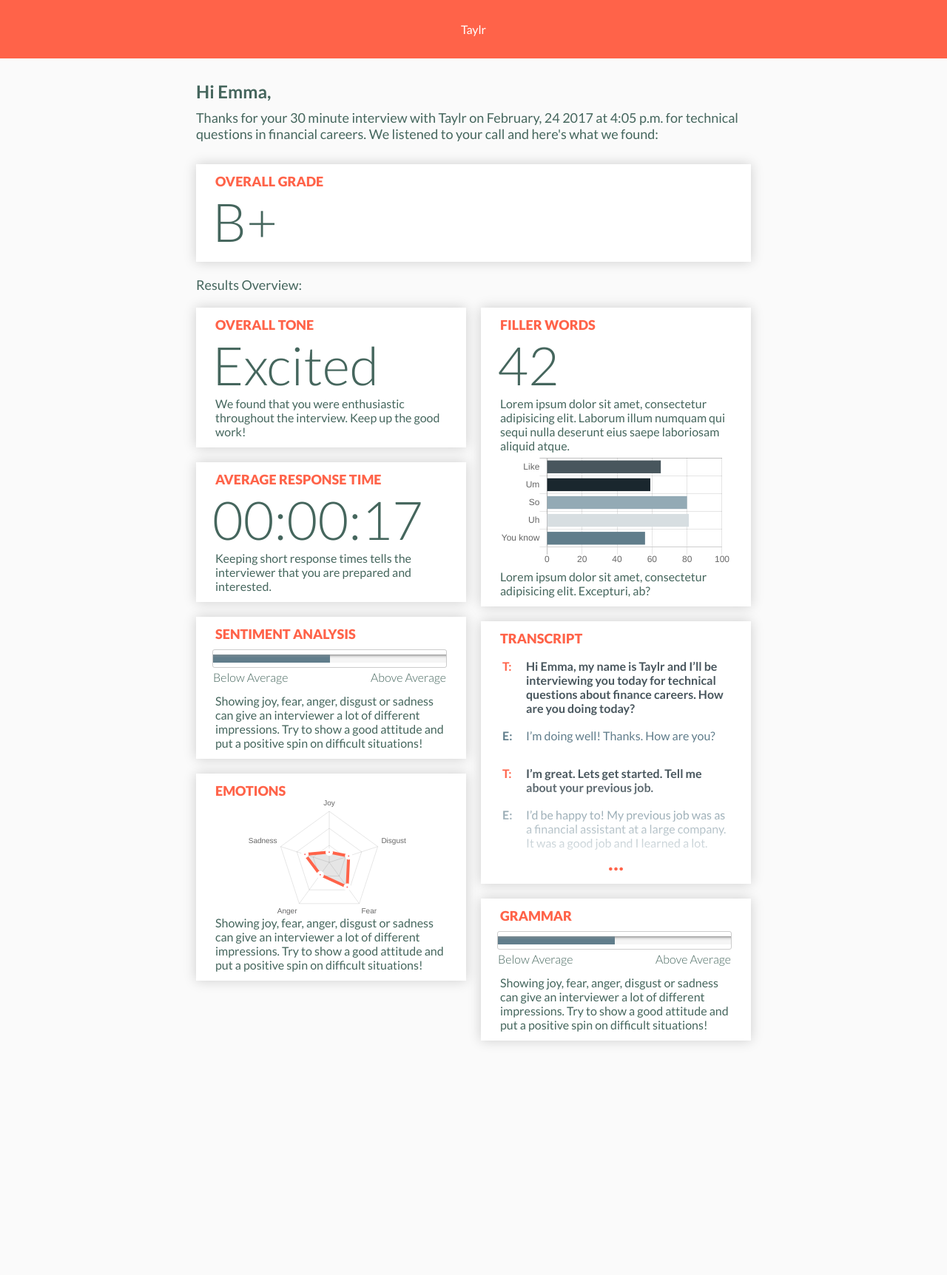
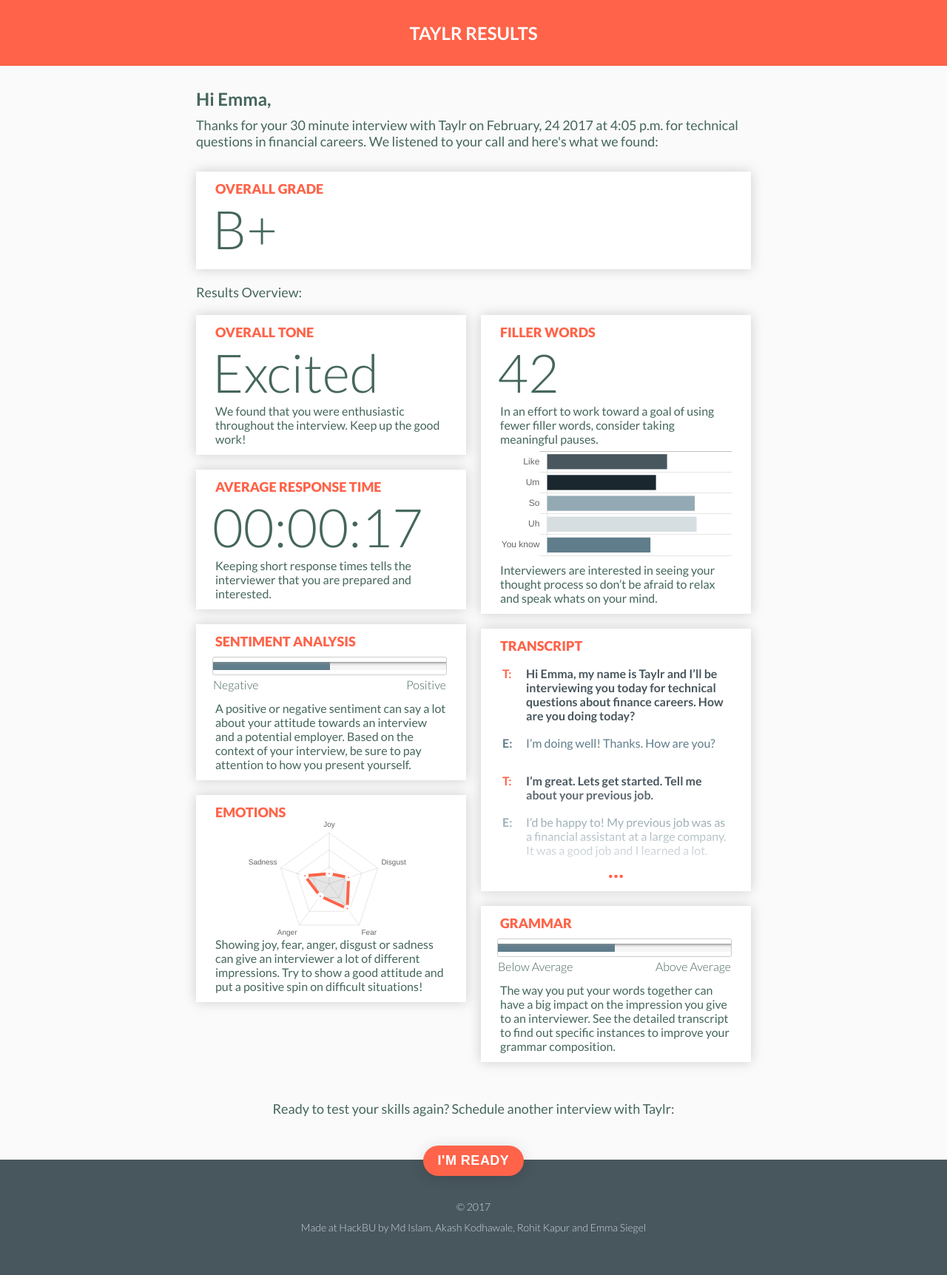
Before and after one commit to mdnahian/taylor, a plain HTML site: page dashboard.html in a window 1280 px wide. Shown: the whole page at 74% size. Before the commit the page ends 1427 px from the top, so only its background shows below. Drawn offline with nearby package versions, Linux system fonts and the light colour scheme.

Commit message:
many changes to front-end

```diff
--- a/dashboard.html
+++ b/dashboard.html
@@ -50,7 +50,7 @@
     </head>
     <body>
         <nav>
-            <div>Taylr</div>
+            <div>Taylr Results</div>
         </nav>
         <div class="main">
             <div class="text half section">
@@ -88,12 +88,10 @@
             <div class="card">
                 <div class="container">
                     <div class="header">Sentiment Analysis</div>
-                    <div class="result meter">
+                    <div class="result sent-meter meter">
                         <meter max=100 min=0 value=50></meter>
                     </div>
-                    <div class="subtext">
-                        Showing joy, fear, anger, disgust or sadness can give an interviewer a lot of different impressions. Try to show a good attitude and put a positive spin on difficult situations!
-                    </div>
+                    <div class="subtext">A positive or negative sentiment can say a lot about your attitude towards an interview and a potential employer. Based on the context of your interview, be sure to pay attention to how you present yourself.</div>
                 </div>
             </div>
             <div class="card">
@@ -160,7 +158,7 @@
                     <div class="result"><span id="filler">42</span></div>
                     <script>animateNumber(42, 'filler');</script>
                     <div class="subtext">
-                        Lorem ipsum dolor sit amet, consectetur adipisicing elit. Laborum illum numquam qui sequi nulla deserunt eius saepe laboriosam aliquid atque.
+                        In an effort to work toward a goal of using fewer filler words, consider taking meaningful pauses.
                     </div>
                     <div class="result">
                         <canvas id="fillerWords"></canvas>
@@ -187,17 +185,19 @@
                                         ]
                                 },
                                 options: {
-                                    gridLines: {
-                                        display: false
-                                    },
                                     scales: {
                                         xAxes: [{
-                                            stacked: true
+                                            stacked: true,
+                                            gridLines: {
+                                                display: false
+                                            },
+                                            ticks: {
+                                                display: false
+                                            }
                                         }],
                                         yAxes: [{
                                             stacked: true
                                         }],
-                                        display: false
                                     },
                                     legend: {
                                         display: false,
@@ -210,7 +210,7 @@
                         </script>
                     </div>
                     <div class="subtext">
-                        Lorem ipsum dolor sit amet, consectetur adipisicing elit. Excepturi, ab?
+                        Interviewers are interested in seeing your thought process so don’t be afraid to relax and speak whats on your mind.
                     </div>
                 </div>
             </div>
@@ -251,11 +251,17 @@
                     <div class="result meter">
                         <meter max=100 min=0 value=50></meter>
                     </div>
-                    <div class="subtext">
-                        Showing joy, fear, anger, disgust or sadness can give an interviewer a lot of different impressions. Try to show a good attitude and put a positive spin on difficult situations!
-                    </div>
+                    <div class="subtext">The way you put your words together can have a big impact on the impression you give to an interviewer. See the detailed transcript to find out specific instances to improve your grammar composition.</div>
                 </div>
             </div>
         </div>
+        <div class="main single footer">
+            <div class="simple">Ready to test your skills again? Schedule another interview with Taylr:</div><br>
+            <div class="full button footer"><a href="index.html"><button><div>I'm Ready</div></button></a></div>
+        </div>
+        <footer>
+            <div class="foot-txt">&copy; 2017</div>
+            <div class="foot-txt">Made at HackBU by Md Islam, Akash Kodhawale, Rohit Kapur and Emma Siegel</div>
+        </footer>
     </body>
 </html>
--- a/style.css
+++ b/style.css
@@ -24,6 +24,9 @@ nav {
     background-color: #ff6349;
     text-align: center;
     color: white;
+    font-size: 24px;
+    font-weight: 700;
+    text-transform: uppercase
 }
 
 nav .hero {
@@ -49,6 +52,7 @@ nav .hero .hero-head{
     font-weight: 900;
     font-size: 48px;
     color: #FFFFFF;
+    text-transform: none !important;
 }
 
 nav .hero .hero-subHead{
@@ -56,6 +60,7 @@ nav .hero .hero-subHead{
     font-size: 22px;
     color: #FFFFFF;
     padding: 25px 0;
+    text-transform: none !important;
 }
 
 nav .hero .hero-body{
@@ -258,7 +263,7 @@ hr {
 }
 
 .highlight {
-    background-color: #FFFF00;
+    background-color: #7CFFCD;
 }
 
 .section-header {
@@ -330,11 +335,21 @@ ol > li:before {
     margin: auto;
 }
 
-footer{
+footer {
     width: 100%;
-    margin: auto;
     background-color: #48565D;
     padding: 50px;
+}
+
+.single.footer {
+    position: relative;
+    top: 32px;
+    z-index: 100;
+    width: 100%;
+}
+
+.single.footer {
+    text-align: center;
 }
 
 footer .foot-txt{
@@ -395,8 +410,20 @@ meter::after {
   right: 0;
 }
 
+.sent-meter meter::before {
+  content: 'Negative';
+}
+
+.sent-meter meter::after {
+  content: 'Positive';
+}
+
 .card .result.meter + .subtext {
     margin-top: 25px;
+}
+
+nav .hero .logo img {
+    max-width: 450px;
 }
 
 @media screen and (max-width: 850px) {
```
Also changed, not shown: transcript.html (+24 -16 lines).
